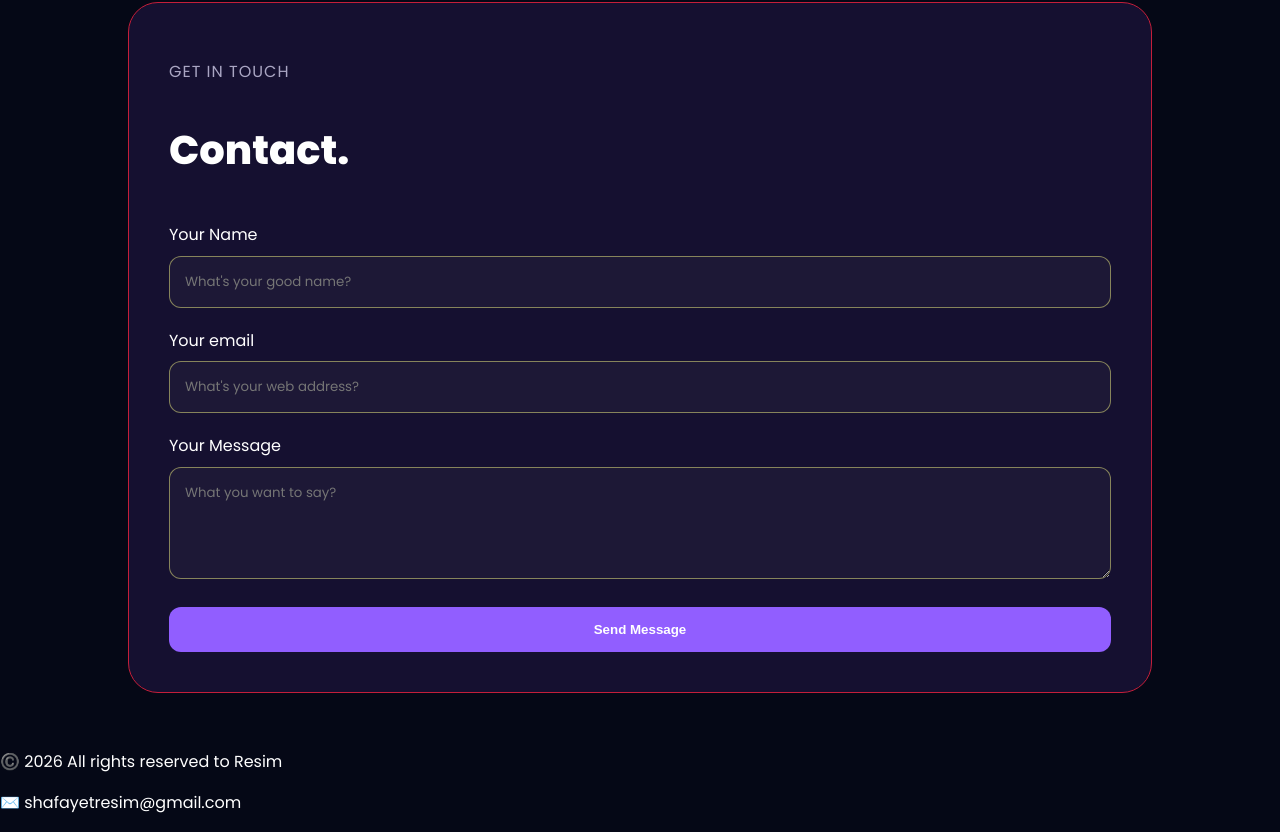
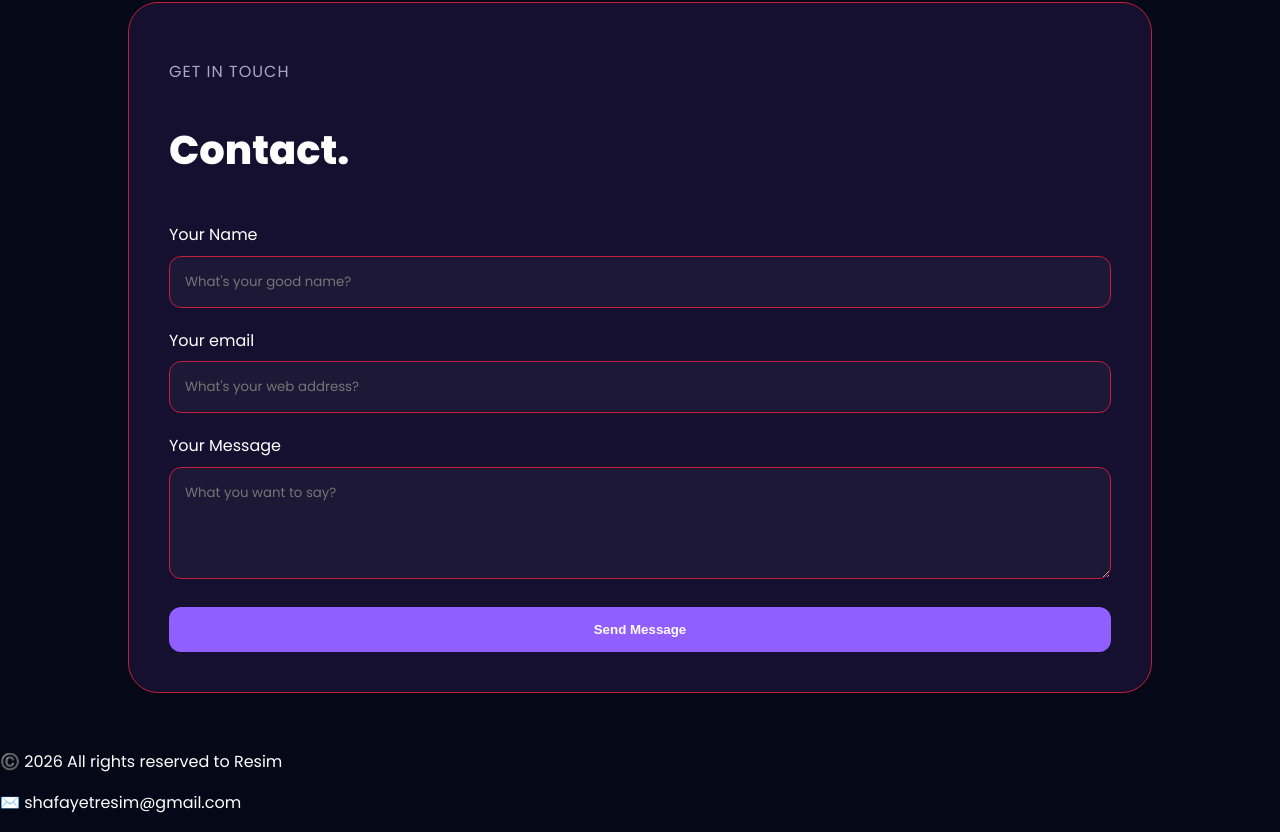
Before and after one commit to shafayethossain334-afk/ShafayetHossain, a plain HTML site: page index.html in a window 1280 px wide. Shown: the part 2352-3184 px from the top of the page. Drawn offline with nearby package versions, Linux system fonts and the light colour scheme.

Commit message:
Update style.css

```diff
--- a/style.css
+++ b/style.css
@@ -157,7 +157,7 @@ body {
 ; }
 .input-group label { display: block; margin-bottom: 8px; color: var(--text-primary); }
 .input-group input, .input-group textarea {
-    width: 100%; background: var(--input-bg); border: 1px solid #F0F08080
+    width: 100%; background: var(--input-bg); border: 1px solid #C41E3A
 ;
     padding: 15px; border-radius: 12px; color: var(--text-primary);
     margin-bottom: 20px; box-sizing: border-box; font-family: inherit;
```
